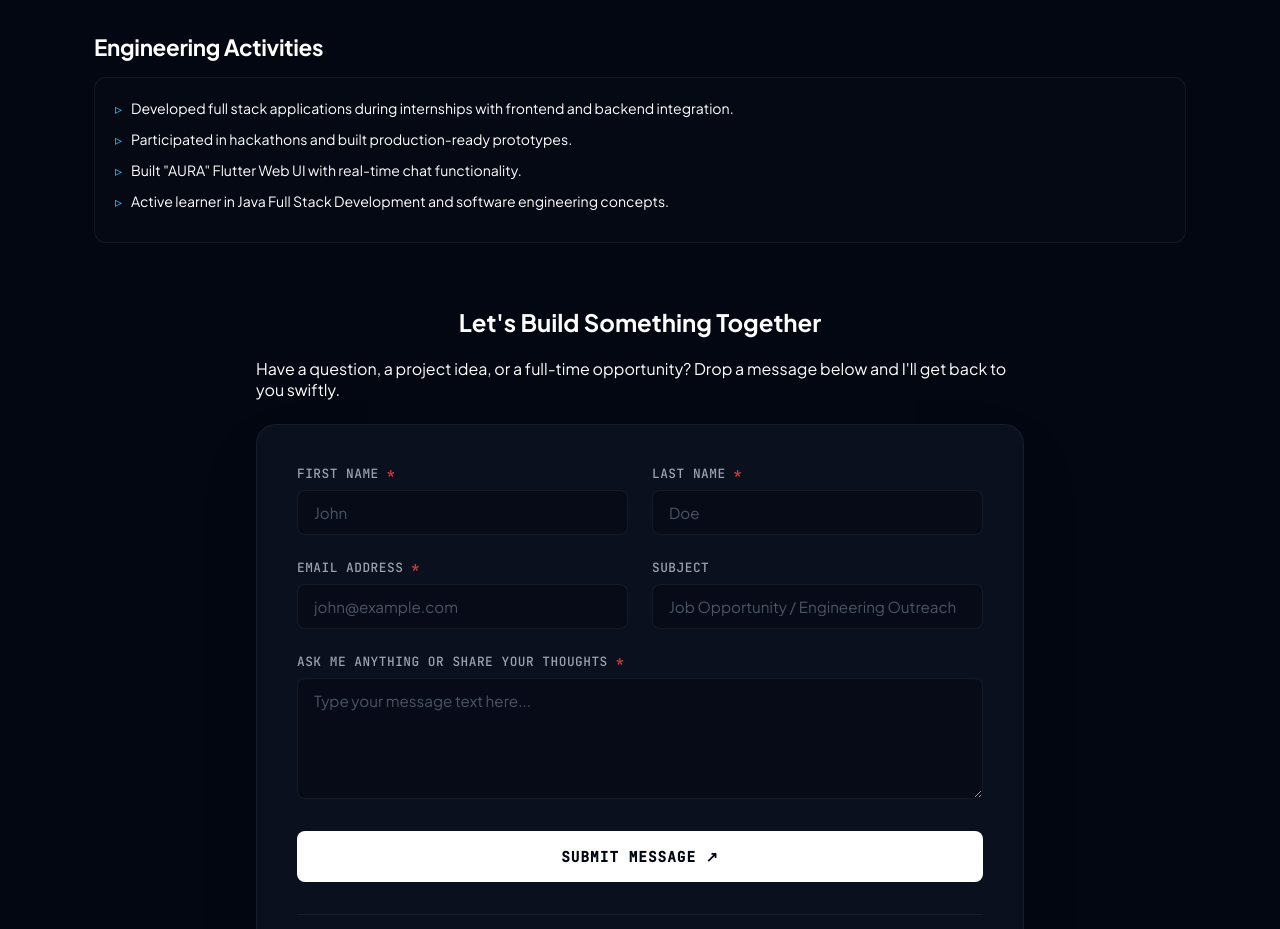
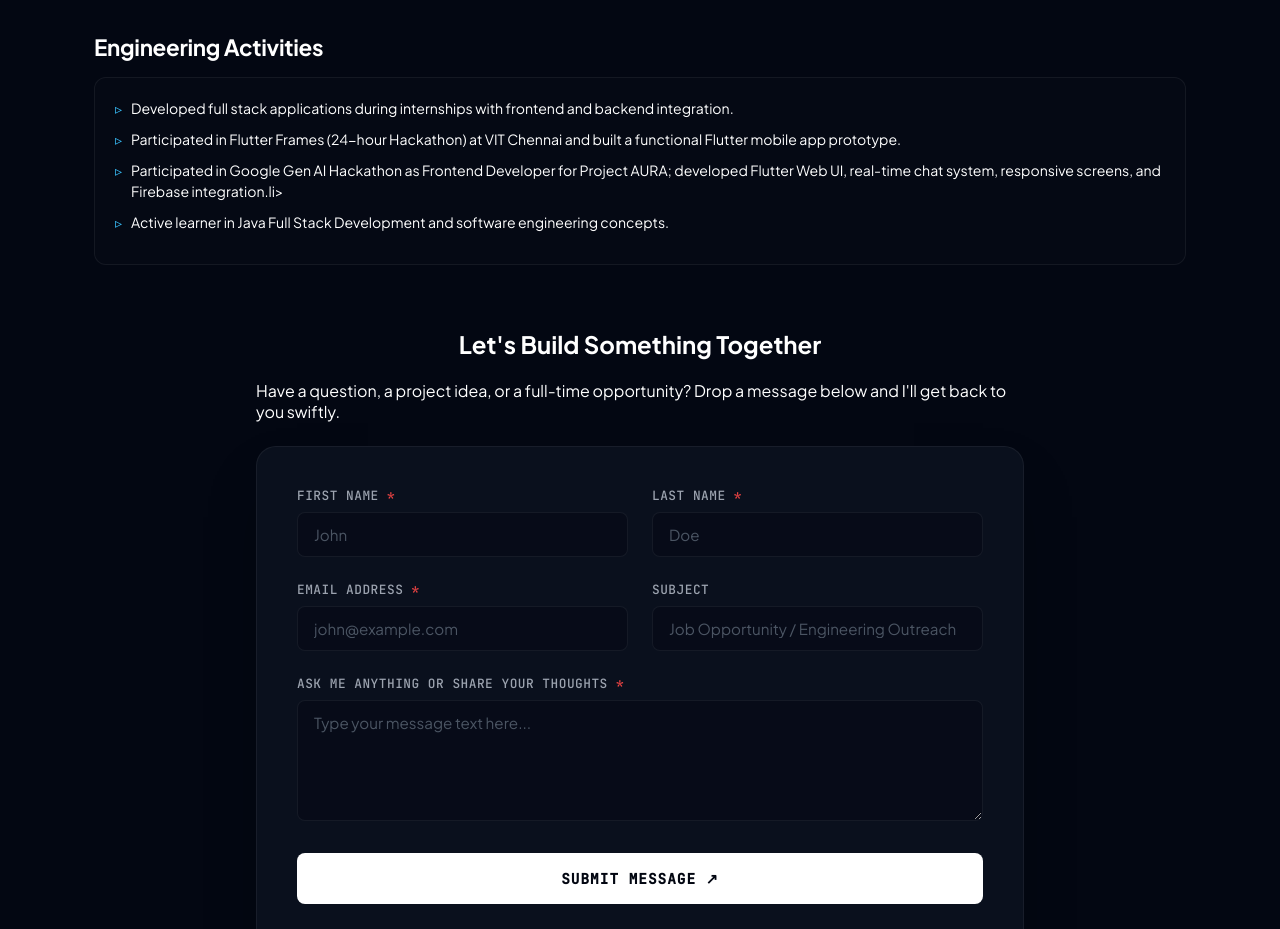
Before and after one commit to Ramarmanoharan/Ram_portfolio, a plain HTML site: page index.html in a window 1280 px wide. Shown: the part 2600-3529 px from the top of the page. Drawn offline with Linux system fonts and the light colour scheme.

Commit message:
activites update 1

```diff
--- a/index.html
+++ b/index.html
@@ -277,8 +277,8 @@
         <div class="activities-box-container">
             <ul class="activities-list text-sub">
                 <li>Developed full stack applications during internships with frontend and backend integration.</li>
-                <li>Participated in hackathons and built production-ready prototypes.</li>
-                <li>Built "AURA" Flutter Web UI with real-time chat functionality.</li>
+                <li>Participated in Flutter Frames (24-hour Hackathon) at VIT Chennai and built a functional Flutter mobile app prototype.</li>
+                <li>Participated in Google Gen AI Hackathon as Frontend Developer for Project AURA; developed Flutter Web UI, real-time chat system, responsive screens, and Firebase integration.li>
                 <li>Active learner in Java Full Stack Development and software engineering concepts.</li>
             </ul>
         </div>
```
